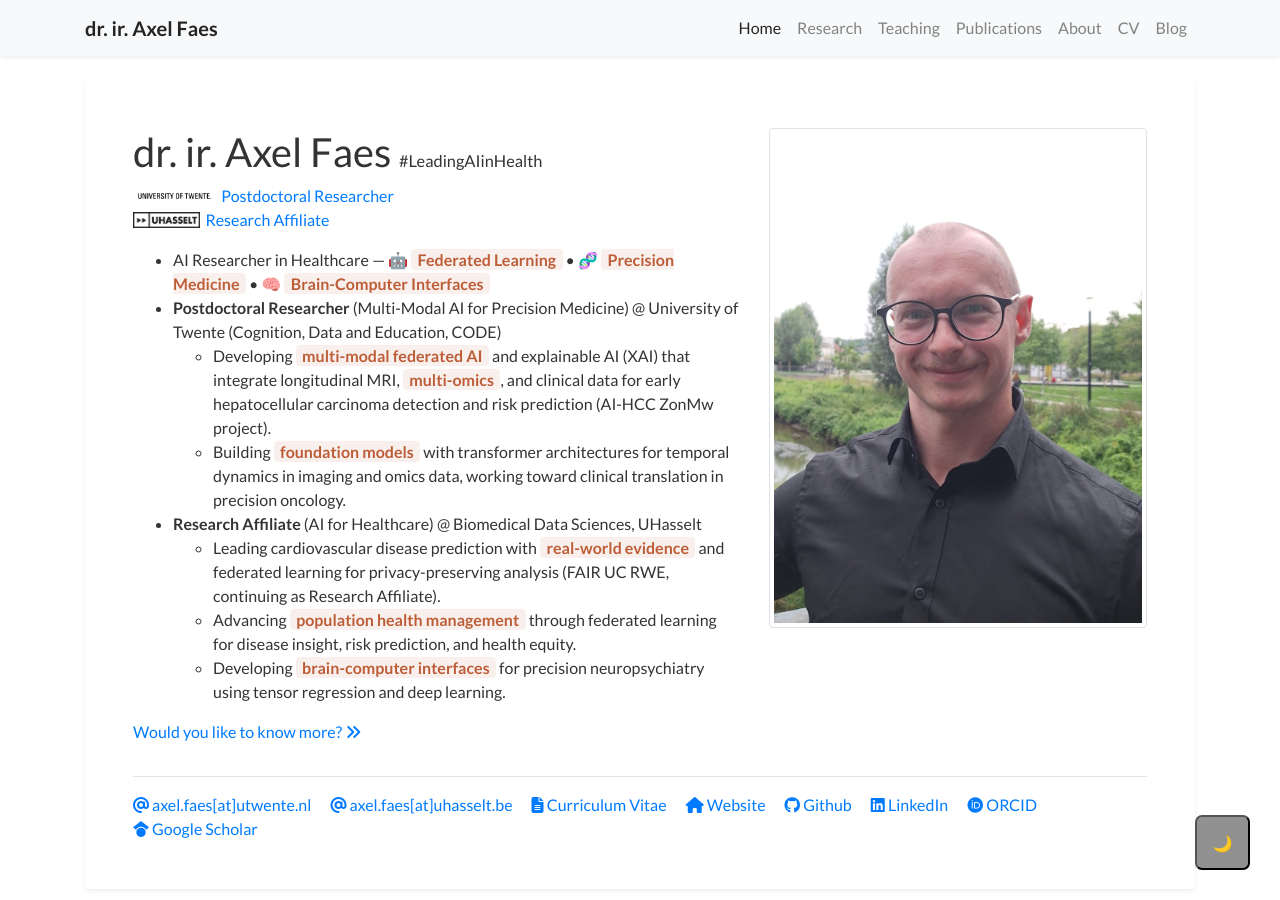
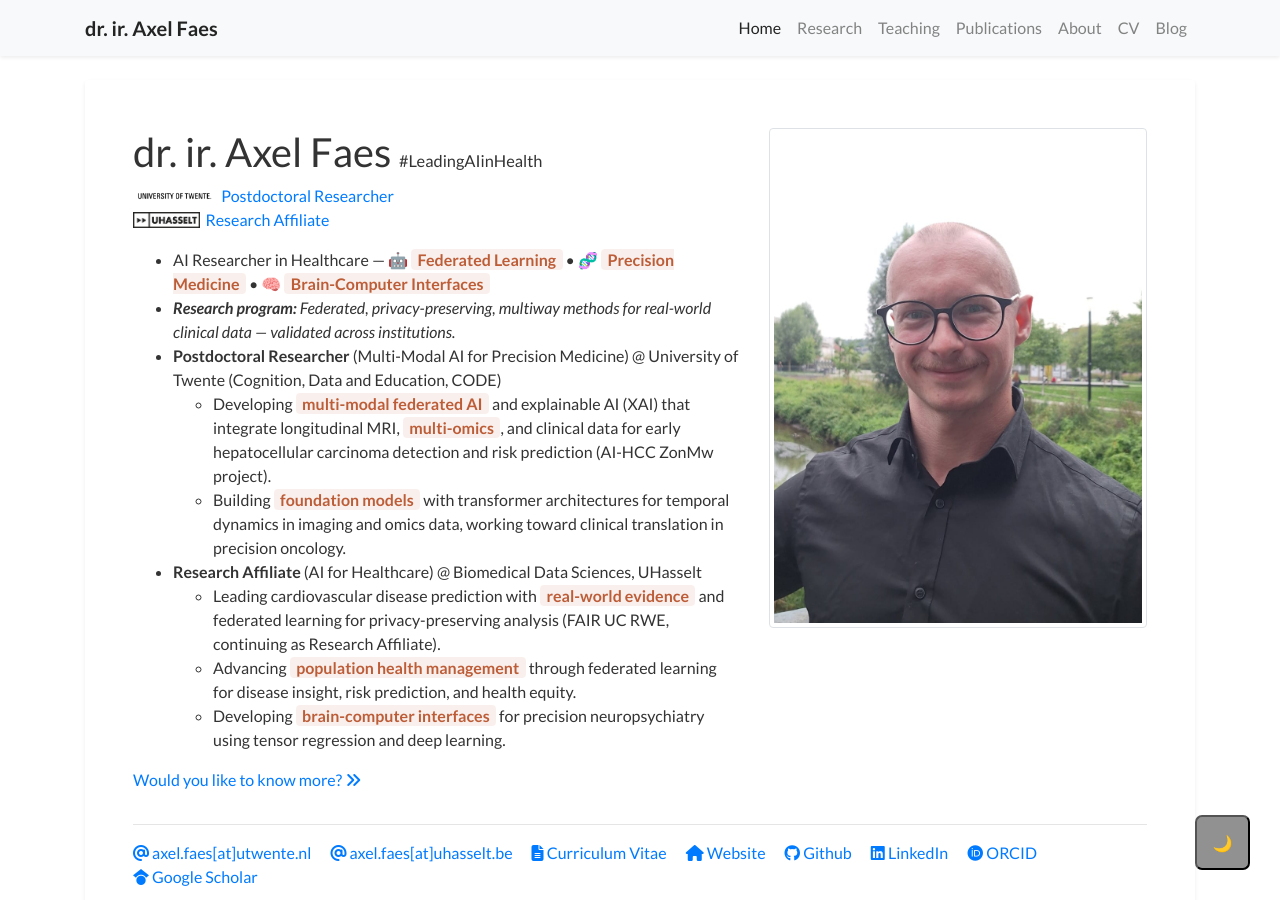
Before and after one commit to TheAxeC/theaxec.github.io, a Jekyll site: the page built from _pages/index.md, in a window 1280 px wide and 900 px high. Built offline with Jekyll 4.4.1, drawn with Linux system fonts in a browser that asks for light colours; a style sheet for code colours, icons or effects is not loaded.

Commit message:
Add new publication entry and enhance biography with focus on federated, privacy-preserving methods

```diff
--- a/_data/website.yml
+++ b/_data/website.yml
@@ -8,7 +8,7 @@
   biography: |
     Axel Faes is a postdoctoral researcher in AI for healthcare, specializing in federated learning, precision medicine, and brain-computer interfaces. At the University of Twente (Cognition, Data and Education), he develops foundation models and explainable AI integrating longitudinal MRI, multi-omics, and clinical data for early hepatocellular carcinoma detection within the AI-HCC ZonMw project.
     Previously at Hasselt University's Biomedical Data Sciences group, he served as technical machine learning lead and scientific coordinator of the Flanders AI Research Program's Real World Evidence use case, advancing cardiovascular disease prediction and population health management through federated learning. He holds M.Sc. degrees in Computer Science Engineering and Artificial Intelligence from KU Leuven, where he also completed a PhD in Biomedical Sciences on finger movement decoding using tensor regression modeling.
-    His research bridges computational neuroscience, brain-computer interfaces, and privacy-preserving AI for multi-modal biomedical data, advancing precision oncology and clinical practice.
+    His research program develops **federated, privacy-preserving, multiway (tensor) methods for real-world clinical data — validated across institutions**, bridging computational neuroscience, brain-computer interfaces, and multi-modal biomedical AI to advance precision oncology and clinical practice.
 
   positions:
     - name: 'Postdoctoral Researcher'
@@ -24,7 +24,7 @@
 
     Research Affiliate (AI for Healthcare) @ Biomedical Data Sciences, UHasselt
 
-    **Research Focus**:
+    **Research Focus**: *Federated, privacy-preserving, multiway methods for real-world clinical data — validated across institutions.*
       - Foundation models for precision medicine
       - Federated learning for privacy-preserving healthcare analytics
       - Explainable AI (XAI) for early cancer detection and risk stratification
@@ -38,6 +38,7 @@
       <a href="about">Would you like to know more? <i class="fas fa-angle-double-right"></i></a>
   content: |
     - AI Researcher in Healthcare — 🤖 `Federated Learning` • 🧬 `Precision Medicine` • 🧠 `Brain-Computer Interfaces`
+    - ***Research program:*** *Federated, privacy-preserving, multiway methods for real-world clinical data — validated across institutions.*
     - **Postdoctoral Researcher** (Multi-Modal AI for Precision Medicine) @ University of Twente (Cognition, Data and Education, CODE)
       - Developing `multi-modal federated AI` and explainable AI (XAI) that integrate longitudinal MRI, `multi-omics`, and clinical data for early hepatocellular carcinoma detection and risk prediction (AI-HCC ZonMw project).
       - Building `foundation models` with transformer architectures for temporal dynamics in imaging and omics data, working toward clinical translation in precision oncology.
```
Also changed, not shown: _data/publications.yml (+10 -0 lines).
